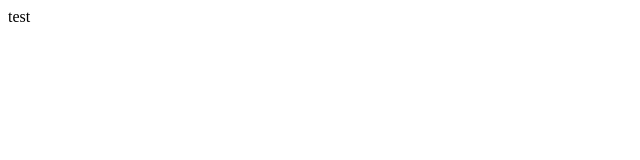
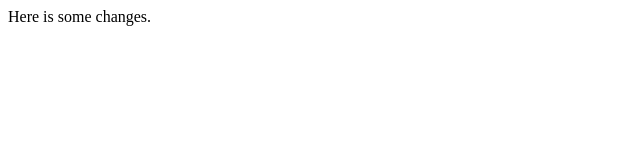
Before and after one commit to Madaraheng/lecture1, a plain HTML site: page index.html in a window 1280 px wide. Shown: the whole page, without its empty margins (0-640 px from the left). Drawn offline with Linux system fonts and the light colour scheme.

Commit message:
New branch

```diff
--- a/index.html
+++ b/index.html
@@ -4,6 +4,6 @@
     <title>Lectur1</title>
   </head>
   <body>
-    test
+    Here is some changes.
   </body>
 </html>
```
